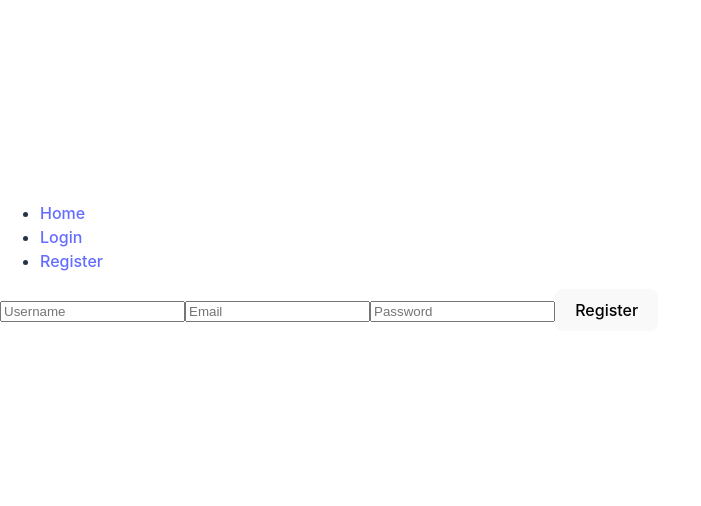
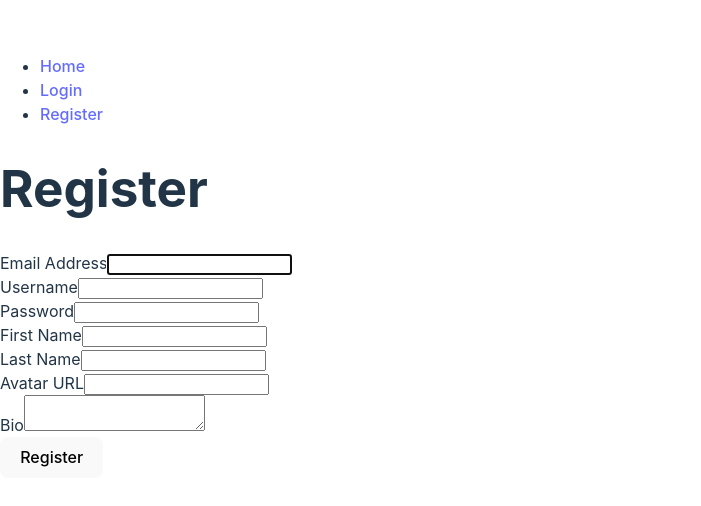
Before and after one commit to mattbixby123/flearn, a React (Vite) app in the folder client/: page /register in a window 1280 px wide. Shown: the part 142-648 px from the top of the page, without its empty margins (0-701 px from the left). Built offline with nearby package versions, Linux system fonts and the light colour scheme.

Commit message:
login working, token being recieved and auth/me endpoint being reached and providing the data needed to dispatch to the setUser slice in authSlice

```diff
--- a/client/src/App.jsx
+++ b/client/src/App.jsx
@@ -1,21 +1,38 @@
+import React, { useEffect } from 'react'
 import { Routes, Route, Link } from 'react-router-dom'
 import { useSelector, useDispatch } from 'react-redux'
 import HomePage from './pages/HomePage'
 import LoginPage from './pages/LoginPage'
 import RegisterPage from './pages/RegisterPage'
-import { logout } from './store/authSlice'
-import { useGetCurrentUserQuery } from './store/api'
+// import { clearUser } from '../redux/authSlice'
+import { setUser } from './redux/authSlice'  // Make sure this import is correct
+import { useMeQuery } from './redux/api'
 
 function App() {
   const dispatch = useDispatch()
-  const { token } = useSelector((state) => state.auth)
-  const { data: user, isLoading } = useGetCurrentUserQuery(undefined, {
+  const token = useSelector((state) => state.auth.token)
+  const { data: userData, isLoading, error } = useMeQuery(undefined,
+    {
     skip: !token,
-  })
+    },
+  )
 
-  const handleLogout = () => {
-    dispatch(logout())
-  }
+  console.log('Token:', token)  // Log the token
+  console.log('User data:', userData)  // Log the user data
+  console.log('Is loading:', isLoading)  // Log the loading state
+  console.log('Error:', error)  // Log any errors
+
+  useEffect(() => {
+    if (userData) {
+      console.log('Dispatching setUser with:', userData)
+      dispatch(setUser(userData))
+    }
+  }, [userData, dispatch])
+
+
+  // const handleLogout = () => {
+  //   dispatch(clearUser())
+  // }
 
   if (isLoading) {
     return <div>Loading...</div>
@@ -26,13 +43,14 @@ function App() {
       <nav>
         <ul>
           <li><Link to="/">Home</Link></li>
-          {!user ? (
+          {!userData ? (
             <>
               <li><Link to="/login">Login</Link></li>
               <li><Link to="/register">Register</Link></li>
             </>
           ) : (
-            <li><button onClick={handleLogout}>Logout</button></li>
+            //
+            <p>hi - this shows if you are logged in and the auth/me endpoint is being accessed correctly</p>
           )}
         </ul>
       </nav>
--- a/client/src/main.jsx
+++ b/client/src/main.jsx
@@ -3,7 +3,7 @@ import React from 'react'
 import ReactDOM from 'react-dom/client'
 import { Provider } from 'react-redux'
 import { BrowserRouter } from 'react-router-dom'
-import { store } from './store'
+import  store  from './redux/store.js'
 import App from './App.jsx'
 import './index.css'
 
--- a/client/src/pages/LoginPage.jsx
+++ b/client/src/pages/LoginPage.jsx
@@ -1,52 +1,73 @@
-// src/pages/LoginPage.jsx
-import { useState } from 'react'
-import { useNavigate } from 'react-router-dom'
-import { useLoginMutation } from '../store/api'
-import { useDispatch } from 'react-redux'
-import { setUser, setToken } from '../store/authSlice'
+import React, { useState } from 'react';
+import { useNavigate } from 'react-router-dom';
+import { useLoginMutation } from '../redux/api';
+import { setToken, setUser } from '../redux/authSlice';
+import { useDispatch } from 'react-redux';
 
 function LoginPage() {
-  const [email, setEmail] = useState('')
-  const [password, setPassword] = useState('')
-  const [login, { isLoading, error }] = useLoginMutation()
-  const navigate = useNavigate()
-  const dispatch = useDispatch()
+  const [email, setEmail] = useState('');
+  const [password, setPassword] = useState('');
+  const [message, setMessage] = useState('');
+  const [login, { isLoading }] = useLoginMutation();
+  const navigate = useNavigate();
+  const dispatch = useDispatch();
+
+  const handleEmailChange = (e) => {
+    setEmail(e.target.value);
+  };
+
+  const handlePasswordChange = (e) => {
+    setPassword(e.target.value);
+  };
 
   const handleSubmit = async (e) => {
-    e.preventDefault()
+    e.preventDefault();
     try {
-      const result = await login({ email, password }).unwrap()
-      dispatch(setUser(result.user))
-      dispatch(setToken(result.token))
-      navigate('/')
+      const result = await login({ email, password }).unwrap();
+      if (result.token) {
+        dispatch(setToken(result.token));
+        dispatch(setUser(result.user));
+        setEmail('');
+        setPassword('');
+        navigate('/');
+      }
     } catch (err) {
-      // Error is handled by RTK Query and available in the `error` variable
-      console.error('Failed to login:', err)
+      console.error('Failed to login:', err);
+      setMessage(err.data?.message || 'An error occurred during login');
     }
-  }
+  };
 
   return (
+    <div>
+      <h2>Login</h2>
       <form onSubmit={handleSubmit}>
+        <div>
+          <label htmlFor="email">Email:</label>
           <input
             type="email"
+            id="email"
             value={email}
-        onChange={(e) => setEmail(e.target.value)}
-        placeholder="Email"
+            onChange={handleEmailChange}
             required
           />
+        </div>
+        <div>
+          <label htmlFor="password">Password:</label>
           <input
             type="password"
+            id="password"
             value={password}
-        onChange={(e) => setPassword(e.target.value)}
-        placeholder="Password"
+            onChange={handlePasswordChange}
             required
           />
+        </div>
         <button type="submit" disabled={isLoading}>
           {isLoading ? 'Logging in...' : 'Login'}
         </button>
-      {error && <p>Error: {error.data?.message || 'An error occurred'}</p>}
       </form>
-  )
+      {message && <p>{message}</p>}
+    </div>
+  );
 }
 
-export default LoginPage
+export default LoginPage;
--- a/client/src/pages/RegisterPage.jsx
+++ b/client/src/pages/RegisterPage.jsx
@@ -1,59 +1,149 @@
-// src/pages/RegisterPage.jsx
-import { useState } from 'react'
-import { useNavigate } from 'react-router-dom'
-import { useRegisterMutation } from '../store/api'
-import { useDispatch } from 'react-redux'
-import { setUser, setToken } from '../store/authSlice'
+import React, { useState } from 'react';
+import { useNavigate } from 'react-router-dom';
+import { useRegisterMutation } from '../redux/api';
+import { setToken, setUser } from '../redux/authSlice';
+import { useDispatch } from 'react-redux';
 
 function RegisterPage() {
-  const [username, setUsername] = useState('')
-  const [email, setEmail] = useState('')
-  const [password, setPassword] = useState('')
-  const [register, { isLoading, error }] = useRegisterMutation()
-  const navigate = useNavigate()
-  const dispatch = useDispatch()
+  const [email, setEmail] = useState('');
+  const [username, setUsername] = useState('');
+  const [password, setPassword] = useState('');
+  const [firstName, setFirstName] = useState('');
+  const [lastName, setLastName] = useState('');
+  const [avatar, setAvatar] = useState('');
+  const [bio, setBio] = useState('');
+
+  const [register, { isLoading, error }] = useRegisterMutation();
+  const navigate = useNavigate();
+  const dispatch = useDispatch();
+
+  const validateInputs = (input) => {
+    return input.trim().length > 0;
+  };
 
   const handleSubmit = async (e) => {
-    e.preventDefault()
-    try {
-      const result = await register({ username, email, password }).unwrap()
-      dispatch(setUser(result.user))
-      dispatch(setToken(result.token))
-      navigate('/')
-    } catch (err) {
-      console.error('Failed to register:', err)
-    }
+    e.preventDefault();
+
+    if (!validateInputs(email) || !validateInputs(password) || !validateInputs(username)) {
+      alert("You must enter email, username, and password");
+      return;
     }
 
+    try {
+      const result = await register({
+        email,
+        username,
+        password,
+        firstName,
+        lastName,
+        avatar,
+        bio
+      }).unwrap();
+
+      if (result.token) {
+        dispatch(setToken(result.token));
+        dispatch(setUser(result.user));
+        navigate('/');
+      }
+    } catch (err) {
+      console.error('Failed to register:', err);
+      console.log("Detailed error:", err.response?.data || err.message);
+    }
+  };
+
   return (
+    <div className='registration-form'>
+      <h1>Register</h1>
       <form onSubmit={handleSubmit}>
+        <div>
+          <label htmlFor="email">Email Address</label>
+          <input
+            type="email"
+            id="email"
+            name="email"
+            required
+            autoComplete="email"
+            autoFocus
+            value={email}
+            onChange={(e) => setEmail(e.target.value)}
+          />
+        </div>
+        <div>
+          <label htmlFor="username">Username</label>
           <input
             type="text"
+            id="username"
+            name="username"
+            required
+            autoComplete="username"
             value={username}
             onChange={(e) => setUsername(e.target.value)}
-        placeholder="Username"
-        required
           />
-      <input
-        type="email"
-        value={email}
-        onChange={(e) => setEmail(e.target.value)}
-        placeholder="Email"
-        required
-      />
+        </div>
+        <div>
+          <label htmlFor="password">Password</label>
           <input
             type="password"
+            id="password"
+            name="password"
+            required
+            autoComplete="new-password"
             value={password}
             onChange={(e) => setPassword(e.target.value)}
-        placeholder="Password"
-        required
           />
+        </div>
+        <div>
+          <label htmlFor="firstName">First Name</label>
+          <input
+            type="text"
+            id="firstName"
+            name="firstName"
+            autoComplete="given-name"
+            value={firstName}
+            onChange={(e) => setFirstName(e.target.value)}
+          />
+        </div>
+        <div>
+          <label htmlFor="lastName">Last Name</label>
+          <input
+            type="text"
+            id="lastName"
+            name="lastName"
+            autoComplete="family-name"
+            value={lastName}
+            onChange={(e) => setLastName(e.target.value)}
+          />
+        </div>
+        <div>
+          <label htmlFor="avatar">Avatar URL</label>
+          <input
+            type="text"
+            id="avatar"
+            name="avatar"
+            value={avatar}
+            onChange={(e) => setAvatar(e.target.value)}
+          />
+        </div>
+        <div>
+          <label htmlFor="bio">Bio</label>
+          <textarea
+            id="bio"
+            name="bio"
+            value={bio}
+            onChange={(e) => setBio(e.target.value)}
+          />
+        </div>
         <button type="submit" disabled={isLoading}>
           {isLoading ? 'Registering...' : 'Register'}
         </button>
-      {error && <p>Error: {error.data?.message || 'An error occurred'}</p>}
       </form>
-  )
+      {error && (
+        <p style={{ color: 'red' }}>
+          Registration Failed: {error.data?.message || "Please Try Again"}
+        </p>
+      )}
+    </div>
+  );
 }
 
-export default RegisterPage
+export default RegisterPage;
--- a/client/src/store/api.js
+++ b/client/src/redux/api.js
@@ -16,7 +16,7 @@ export const api = createApi({
   }),
   endpoints: (builder) => ({
     // Auth endpoints
-    getCurrentUser: builder.query({
+    me: builder.query({
       query: () => 'auth/me',
     }),
     register: builder.mutation({
@@ -104,7 +104,7 @@ export const api = createApi({
 export const {
   useRegisterMutation,
   useLoginMutation,
-  useGetCurrentUserQuery,
+  useMeQuery,
   // useCreateDeckMutation,
   // useGetDecksQuery,
   // useGetDeckQuery,
--- /dev/null
+++ b/client/src/redux/authSlice.js
@@ -0,0 +1,35 @@
+// src/store/authSlice.js
+import { createSlice } from '@reduxjs/toolkit'
+
+const authSlice = createSlice({
+  name: 'auth',
+  initialState: {
+    token: typeof window !== 'undefined' ? localStorage.getItem('authToken') || '': '',
+    user: null,
+  },
+  reducers: {
+    setToken: (state, action) => {
+      const token = action.payload;
+      localStorage.setItem('authToken', token);
+      state.token = token;
+    },
+    clearToken: (state) => {
+      localStorage.removeItem('authToken');
+      state.token = '';
+    },
+    setUser: (state, action) => {
+      const user = action.payload;
+      state.user = user;
+    },
+    clearUser: (state) => {
+      state.user = null
+    },
+  },
+})
+
+export const { setToken, clearToken, setUser, clearUser } = authSlice.actions;
+
+export const selectToken = state => state.auth.token;
+export const selectUser = state => state.auth.user;
+
+export default authSlice.reducer
```
Also changed, not shown: client/src/hooks/useAuth.js (deleted, +0 -45 lines), client/src/redux/store.js (added, +17 -0 lines), client/src/store/authSlice.js (deleted, +0 -28 lines), client/src/store/index.js (deleted, +0 -13 lines), 2 other files (tests, documents, lock files or other folders). Lines whose indentation alone changed are shown as unchanged.
